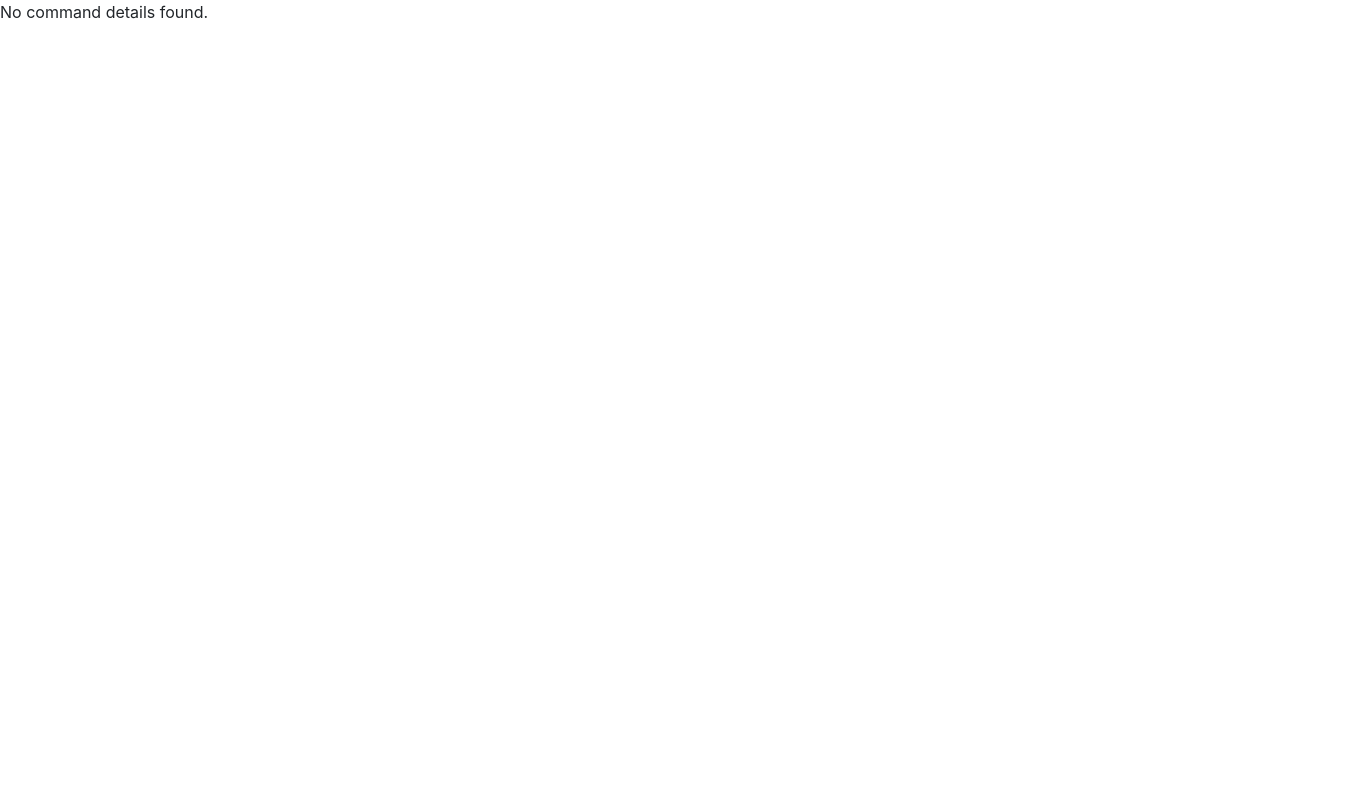
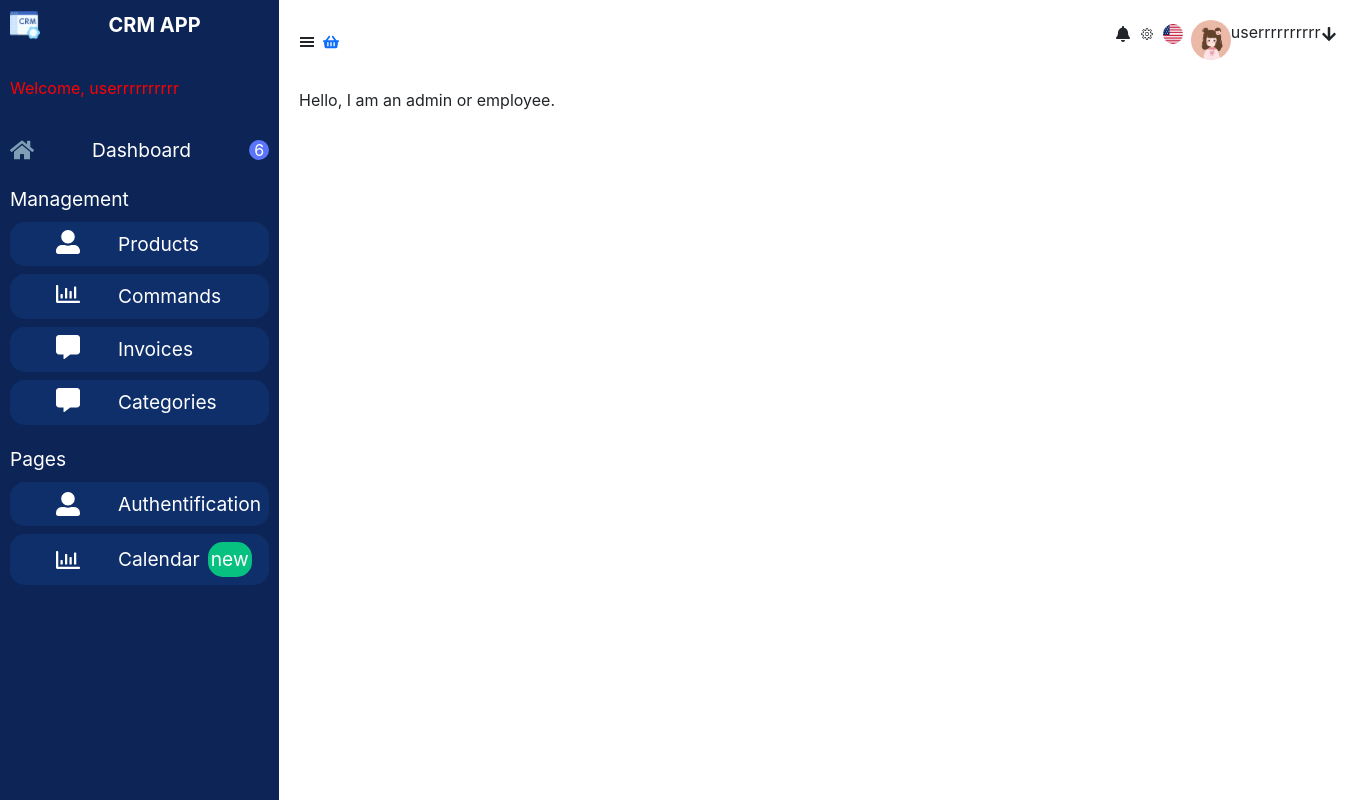
Before and after one commit to zainebbachouch/CRM, a React (Create React App) app in the folder front-end/: page /Commands in a window 1280 px wide. Shown: the whole page, 1357 px wide, since content can reach past the window. Built offline with nearby package versions, Linux system fonts and the light colour scheme.

Commit message:
fix some link commands

```diff
--- a/front-end/src/views/commands/Commands.js
+++ b/front-end/src/views/commands/Commands.js
@@ -2,6 +2,10 @@ import React, { useState, useEffect } from 'react';
 import axios from 'axios';
 import { useLocation } from 'react-router-dom';
 import CompleteCommand from '../../components/sidenav/completeCommand'; // Correct the import statement
+import SideBar from '../../components/sidebar/SideBar';
+import TopBar from "../../components/sidenav/TopNav";
+
+
 
 function Commands() {
     console.log('Commands component rendered');
@@ -19,12 +23,12 @@ function Commands() {
 
         if (id) {
             // Fetch command details using the id from query parameter
-     console.log('fetch id uselocation ',id)
+            console.log('fetch id uselocation ', id)
             fetchData(id);
         } else if (currentCommandeId) {
             // Fetch command details using the currentCommandeId from local storage
             fetchData(currentCommandeId);
-      console.log('localStorage  currentCommandeId',currentCommandeId)
+            console.log('localStorage  currentCommandeId', currentCommandeId)
         } else {
             setLoading(false);
         }
@@ -48,18 +52,28 @@ function Commands() {
             setLoading(false);
         }
     };
-
+    const role = localStorage.getItem('role');
     return (
         <div>
             {loading ? (
                 <div>Loading...</div>
             ) : commandData ? (
                 <CompleteCommand commandData={commandData} />
-      ) : (
-        <div>No command details found.</div>
-      )}
+            ) : null}
+            {role !== 'client' &&
+                <div className="d-flex">
+                    {/* Sidebar component */}
+                    <SideBar />
+
+                    <div className="container-fluid flex-column">
+                        {/* TopBar component */}
+                        <TopBar />
+
+                        <div className="container-fluid p-2">
+                            <div>Hello, I am an admin or employee.</div>
+                        </div></div></div>
+            }
         </div>
     );
 }
-
 export default Commands;
```
Lines whose indentation alone changed are shown as unchanged.
